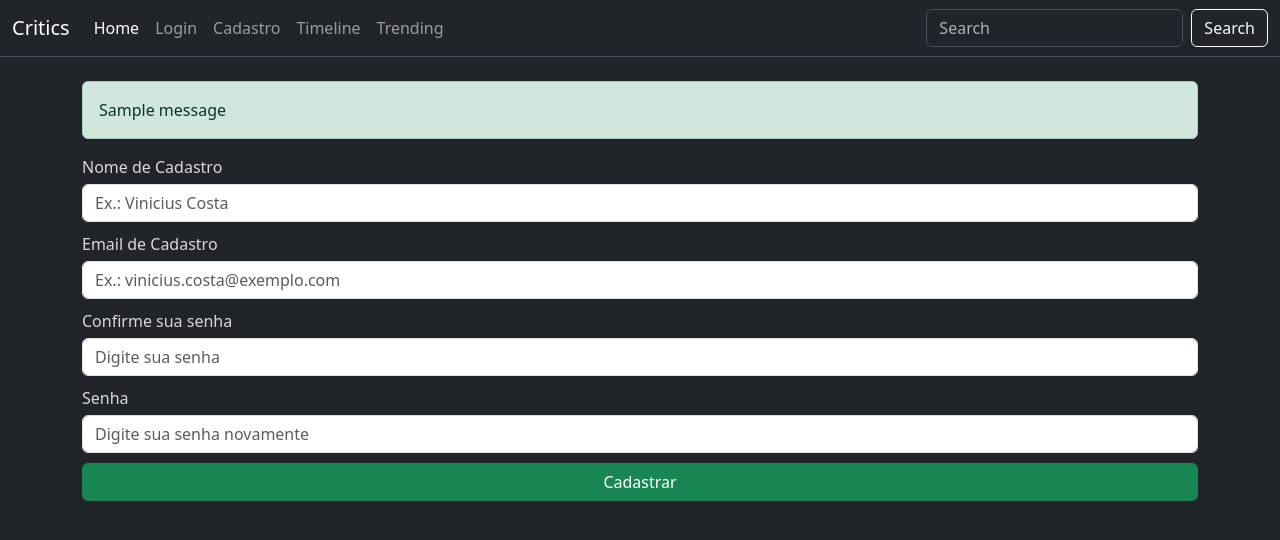
After one commit to vinnyscosta/CRITICS-DJANGO, a Django app: page /cadastro in a window 1280 px wide. The commit adds this page. Shown: the top 540 px of the page. Run offline with Django 5.2, Linux system fonts and the light colour scheme; tables that the repository leaves empty hold one stand-in row (values such as "Sample post"); one stand-in notice (Sample message) is shown.

Commit message:
cadastro e tela de login

```diff
--- a/critics/forms.py
+++ b/critics/forms.py
@@ -23,3 +23,72 @@ class LoginForms(forms.Form):
             }
         )
     )
+
+class CadastroForms(forms.Form):
+    nome_cadastro=forms.CharField(
+        label="Nome de Cadastro",
+        required=True,
+        max_length=100,
+        widget=forms.TextInput(
+            attrs={
+                "class": "form-control",
+                "placeholder": "Ex.: Vinicius Costa"
+            }
+        )
+    )
+
+    email=forms.EmailField(
+        label="Email de Cadastro",
+        required=True,
+        max_length=70,
+        widget=forms.EmailInput(
+            attrs={
+                "class": "form-control",
+                "placeholder": "Ex.: vinicius.costa@exemplo.com"
+            }
+        )
+    )
+
+    senha_1=forms.CharField(
+        label="Confirme sua senha",
+        required=True,
+        max_length=70,
+        widget=forms.PasswordInput(
+            attrs={
+                "class": "form-control",
+                "placeholder": "Digite sua senha"
+            }
+        )
+    )
+
+    senha_2=forms.CharField(
+        label="Senha",
+        required=True,
+        max_length=70,
+        widget=forms.PasswordInput(
+            attrs={
+                "class": "form-control",
+                "placeholder": "Digite sua senha novamente"
+            }
+        )
+    )
+
+    def clean_nome_cadastro(self):
+        nome = self.cleaned_data.get('nome_cadastro')
+
+        if nome:
+            nome = nome.strip()
+            if ' ' in nome:
+                raise forms.ValidationError('Espaços não são permitidos nesse campo!')
+            else:
+                return nome
+
+    def clean_senha_2(self):
+            senha_1 = self.cleaned_data.get('senha_1')
+            senha_2 = self.cleaned_data.get('senha_2')
+
+            if senha_1 and senha_2:
+                if senha_1 != senha_2:
+                    raise forms.ValidationError('Senhas não são iguais!')
+                else:
+                    return senha_2
--- a/critics/urls.py
+++ b/critics/urls.py
@@ -1,8 +1,9 @@
 from django.urls import path
-from critics.views import index, movie, person, logout
+from critics.views import index, movie, person, logout, cadastro
 
 urlpatterns = [
     path('', index, name='index'),
+    path('cadastro', cadastro, name='cadastro'),
     path('movie/<int:movieId>', movie, name='movie'),
     path('person/<int:personId>', person, name='person'),
     path('logout', logout, name='logout'),
--- a/critics/views.py
+++ b/critics/views.py
@@ -1,8 +1,9 @@
 import requests
 from django.shortcuts import render, redirect
 from django.contrib import auth, messages
-from critics.forms import LoginForms
+from critics.forms import LoginForms, CadastroForms
 
+from django.contrib.auth.models import User
 from critics.movieFunctions import *
 from critics.personFunctions import *
 
@@ -37,6 +38,39 @@ def index(request):
 
     return render(request, 'critics/index.html', {'movies': data_moviedb,"form": form})
 
+def cadastro(request):
+    if not request.user.is_authenticated:
+
+        form = CadastroForms()
+
+        if request.method == 'POST':
+            form = CadastroForms(request.POST)
+
+            if form.is_valid():
+
+                nome=form['nome_cadastro'].value()
+                email=form['email'].value()
+                senha=form['senha_1'].value()
+
+                if User.objects.filter(username=nome).exists():
+                    messages.error(request, f"Usuario já existente!")
+                    return redirect('cadastro')
+
+                usuario = User.objects.create_user(
+                    username=nome,
+                    email=email,
+                    password=senha
+                )
+                usuario.save()
+                messages.success(request, f"Cadastro efetuado com sucesso!")
+                return redirect('index')
+
+        return render(request, 'critics/cadastro.html', {'form': form})
+
+    else:
+        messages.info(request, "Não pode acessar a tela de cadastro pois já está logado !")
+        return redirect('index')
+
 def movie(request,movieId):
 
     if not request.user.is_authenticated:
--- a/setup/settings.py
+++ b/setup/settings.py
@@ -122,6 +122,7 @@ from django.contrib.messages import constants as messages
 MESSAGE_TAGS = {
     messages.ERROR: 'danger',
     messages.SUCCESS: 'success',
+    messages.INFO: 'info',
 }
 
 
--- /dev/null
+++ b/templates/critics/cadastro.html
@@ -0,0 +1,27 @@
+{% extends 'shared/base.html' %}
+{% load static %}
+{% block content %}
+
+            <div class="container-xl">
+                <form action="{% url 'cadastro' %}" method="POST">
+                    {% csrf_token %}
+                    <div class="row">
+                        {% for field in form.visible_fields %}
+                        <div class="col-12 col-lg-12" style="margin-bottom: 10px;">
+                            <label for="{{ field.id_for_label }}" style="color:#D9D9D9; margin-bottom: 5px;">{{ field.label }}</label>
+                            {{ field }}
+                        </div class="col-12 col-lg-12" style="margin-bottom: 10px;">
+                        {% for error in field.errors %}
+                        <div class="alert alert-danger">
+                            {{ error }}
+                        </div>
+                        {% endfor %}
+                        {% endfor %}
+                    </div>
+                    <div>
+                        <button type="submit" class="btn btn-success col-12" style="padding: top 5px;">Cadastrar</button>
+                    </div>
+                </form>
+            </div>
+
+{% endblock %}
--- a/templates/partials/_alerts.html
+++ b/templates/partials/_alerts.html
@@ -1,7 +1,9 @@
 {% if messages %}
-    {% for message in messages %}
+    <div class="container-xl">
+        {% for message in messages %}
         <div class="alert alert-{{ message.tags }}">
             {{ message }}
         </div>
-    {% endfor %}
+        {% endfor %}
+    </div>
 {% endif %}
--- a/templates/partials/_navbar.html
+++ b/templates/partials/_navbar.html
@@ -13,6 +13,9 @@
                 {% if not request.user.is_authenticated %}
                     <li class="nav-item">
                         <a class="nav-link" data-bs-toggle="modal" data-bs-target="#staticBackdrop">Login</a>
+                    </li>
+                    <li class="nav-item">
+                        <a class="nav-link" href="{% url 'cadastro' %}">Cadastro</a>
                     </li>
                 {% else %}
                     <li class="nav-item dropdown">
```
Also changed, not shown: templates/critics/login.html (deleted, +0 -20 lines).
